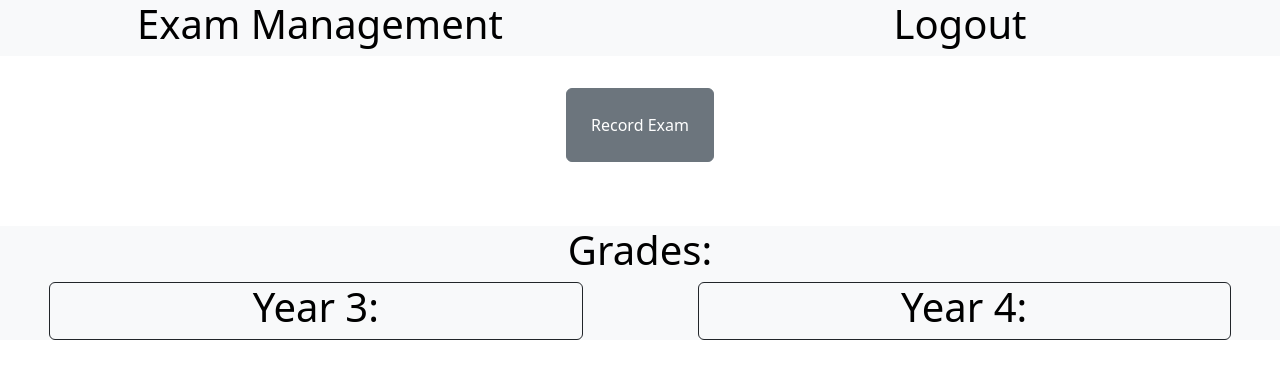
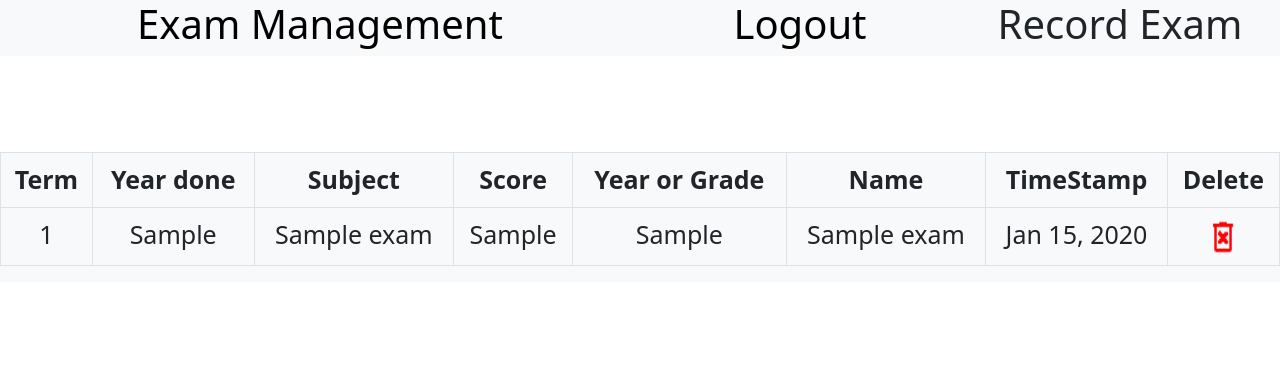
Before and after one commit to FlanHi/Student-Exam-Management-, a Flask app: page / in a window 1280 px wide. Shown: the top 379 px of the page. Run offline with Flask 3, Linux system fonts and the light colour scheme; a user stored in the database is signed in; tables that the repository leaves empty hold one stand-in row (values such as "Sample post"); some libraries are stand-ins or nearby versions.

Commit message:
Adding delete button and fixing UI

```diff
--- a/app/forms.py
+++ b/app/forms.py
@@ -31,7 +31,6 @@ class RegistrationForm(FlaskForm):
         if user is not None:
             raise ValidationError('Please use a different email address.')
 
-
 class ExamRecordForm(FlaskForm):
     """Exam Record Form"""
     term = SelectField(
@@ -42,21 +41,9 @@ class ExamRecordForm(FlaskForm):
             (3, 3)
         ],
         validators=[DataRequired(), Length(1, 16)])
-    year_done = SelectField(
-        'Year Done',
-        choices=[
-            (2023, 2023),
-            (2024, 2024)
-        ],
-        validators=[DataRequired(), Length(1, 16)])
-    subjects = SelectField(
-        'Subjects',
-        choices=[
-            ('Math', 'Math'),
-            ('English', 'English'),
-            ('French', 'French')
-        ],
-        validators=[DataRequired(), Length(1, 16)])
-    percentage_score = StringField('Score (%)', validators=[DataRequired()])
+    year_done = StringField('Year done', validators=[DataRequired()])
+    subjects = StringField('Student\'s subject', validators=[DataRequired()])
+    score = StringField('Score (%)', validators=[DataRequired()])
     year_or_grade = StringField('Student\'s Year or Grade', validators=[DataRequired()])
+    name = StringField('Student\'s name', validators=[DataRequired()])
     submit = SubmitField('Save')
--- a/app/models.py
+++ b/app/models.py
@@ -14,6 +14,7 @@ class User(UserMixin, db.Model):
     username = db.Column(db.String(64), index=True, unique=True)
     email = db.Column(db.String(128))
     password_hash = db.Column(db.String(128))
+    exams = db.relationship('Exams', backref='author', lazy='dynamic')
 
     def __repr__(self):
         return f'User {self.username}'
@@ -27,8 +28,14 @@ class User(UserMixin, db.Model):
 
 class Exams(db.Model):
     id = db.Column(db.Integer, primary_key=True)
-    Term = db.Column(db.Integer, primary_key=True)
-    School = db.Column(db.String(64))
-    Math = db.Column(db.Integer, primary_key=True)
-    English = db.Column(db.Integer, primary_key=True)
-    Comment = db.Column(db.Text, primary_key=True)
+    term = db.Column(db.Integer)
+    name = db.Column(db.String(64))
+    year_done = db.Column(db.String(4))
+    year_or_grade = db.Column(db.String(4))
+    subjects = db.Column(db.String(64))
+    score = db.Column(db.String(4))
+    timestamp = db.Column(db.DateTime, index=True, default=datetime.utcnow)
+    user_id = db.Column(db.Integer, db.ForeignKey('user.id'))
+
+    def __repr__(self):
+        return f'Grade: {self.score}'
--- a/app/routes.py
+++ b/app/routes.py
@@ -2,17 +2,43 @@ from app import app, db
 from flask import render_template, flash, redirect, url_for, request
 #from app.forms import LoginForm, ProForm
 from flask_login import current_user, login_user, logout_user, login_required
-from app.models import User
+from app.models import User, Exams
 from app.forms import LoginForm, RegistrationForm, ExamRecordForm
 from werkzeug.urls import url_parse
 
 
-@app.route('/')
-@app.route('/home')
+@app.route('/', methods=['GET', 'POST'])
+@app.route('/home', methods=['GET', 'POST'])
 @login_required
 def index():
     form = ExamRecordForm()
-    return render_template('index.html', title='Index', form=form)
+    if form.validate_on_submit():
+        exam = Exams(
+            subjects=form.subjects.data,
+            term=form.term.data,
+            name=form.name.data,
+            score=form.score.data,
+            year_done=form.year_done.data,
+            year_or_grade=form.year_or_grade.data,
+            author = current_user
+            )
+        db.session.add(exam)
+        db.session.commit()
+        flash('Exam recorded')
+        return redirect(url_for('index'))
+    exams = current_user.exams.order_by(Exams.timestamp.asc()).all()
+    print(exams)
+    return render_template('index.html', title='Index', form=form, exams=exams)
+
+
+@app.route('/home/<int:id>', methods=['GET', 'POST'])
+def index_exam(id):
+    exam = Exams.query.filter_by(id=id).first()
+    db.session.delete(exam)
+    db.session.commit()
+    flash('Deleted Recorded exam')
+    return redirect(url_for('index'))
+
 
 @app.route('/register', methods=['GET', 'POST'])
 def register():
--- a/app/templates/base.html
+++ b/app/templates/base.html
@@ -30,8 +30,11 @@
                 <div class="col-md-6">
                     <h1><a href=" {{ url_for('index') }} ">Exam Management</a></h1>
                 </div>
-                <div class="col-md-6">
+                <div class="col-md-3">
                     <h1><a href="{{ url_for('logout') }}">Logout</a></h1>
+                </div>
+                <div class="col-md-3">
+                    <a data-bs-toggle="modal" data-bs-placement="top" data-bs-target="#admin-form" title="Add New Admin" id="record-exam-button"><h1>Record Exam</h1></a>
                 </div>
             {% endif %}
         </div>
@@ -41,7 +44,7 @@
     <body>
         {% for mesg in get_flashed_messages() %}
         <br>
-        <div style="width: 80%; background-color: rgb(255, 255, 0); display: inline-block;" class="text-dark">
+        <div style="width: 80%; display: inline-block;" class="text-dark bg-primary">
             <h1>{{ mesg }}</h1>
         </div>
         <br>
@@ -59,7 +62,7 @@
 
 
     <script src="https://cdn.jsdelivr.net/npm/bootstrap@5.2.2/dist/js/bootstrap.bundle.min.js"></script>
-
+    {{ moment.include_moment()}}
 </body>
 
 <style>
@@ -74,6 +77,10 @@
         display: inline-block;
         text-decoration: none;
     }
+
+    #record-exam-button:hover {
+        color: rgb(10, 88, 202);
+    }
 </style>
 
 </html>
--- a/app/templates/index.html
+++ b/app/templates/index.html
@@ -5,7 +5,6 @@
 
 <div class="my_modal">
     <!-- Add a new admin -->
-    <button type="button" class="btn btn-secondary p-4 font-weight-bolder" data-bs-toggle="modal" data-bs-placement="top" data-bs-target="#admin-form" title="Add New Admin">Record Exam</button>
 
 
     <div class="modal fade" id="admin-form" tabindex="-1" role="dialog" aria-labelledby="admin-form" aria-hidden="true">
@@ -14,7 +13,7 @@
             <div class="modal-header">
                 <h3 class="font-weight-bolder text-primary text-gradient">Save New Exam Record</h3>
                 <button type="button" class="btn-close text-dark" data-bs-dismiss="modal" aria-label="Close">
-                <span aria-hidden="true">×</span>
+                <span aria-hidden="true">x</span>
                 </button>
             </div>
             <div class="modal-body">
@@ -64,14 +63,27 @@
 
                         <div class="col-lg-12 mb-4">
                             <div class="form-group position-relative">
-                                {{ form.percentage_score.label }} <span class="text-danger">*</span> <br>
-                                {{ form.percentage_score(class_='form-control') }}
-                                {% for error in form.percentage_score.errors %}
+                                {{ form.name.label }} <span class="text-danger">*</span> <br>
+                                {{ form.name(class_='form-control') }}
+                                {% for error in form.name.errors %}
                                     <span style="color: red;">{{error}}</span>
                                 {% endfor %}
                             </div>
                         </div>
 
+                        <div class="col-lg-12 mb-4">
+                            <div class="form-group position-relative">
+                                {{ form.score.label }} <span class="text-danger">*</span> <br>
+                                {{ form.score(class_='form-control') }}
+                                {% for error in form.score.errors %}
+                                    <span style="color: red;">{{error}}</span>
+                                {% endfor %}
+                            </div>
+                        </div>
+
+                        <!-- <div class="col-lg-12 mb-4 text-center">
+                            <button class="col-md-12 bg-primary border border-primary rounded"><h1>{{ form.submit(class='bg-primary') }}</h1></button>
+                        </div> -->
                         <div class="col-lg-12 mb-4 text-center">
                             {{ form.submit(class_='btn bg-primary btn-lg btn-rounded w-100 mt-4 mb-0') }}
                         </div>
@@ -92,19 +104,36 @@
 <br>
 
 <div class="col-md-12 bg-light">
-
-    <h1>Grades:</h1>
-
-    <div class="col-md-5 border border-dark rounded" style="display: inline-block;">
-        <h1>Year 3:</h1>
+    <div class="table-responsive">
+        <table class="table table-hover table-bordered">
+            <thead>
+                <tr>
+                    <th style="font-size: 25px;"> Term </th>
+                    <th style="font-size: 25px;"> Year done </th>
+                    <th style="font-size: 25px;"> Subject </th>
+                    <th style="font-size: 25px;"> Score </th>
+                    <th style="font-size: 25px;"> Year or Grade </th>
+                    <th style="font-size: 25px;"> Name </th>
+                    <th style="font-size: 25px;"> TimeStamp </th>
+                    <th style="font-size: 25px;"> Delete </th>
+                </tr>
+            </thead>
+            <tbody>
+                {% for exam in exams %}
+                <tr>
+                    <td style="font-size: 25px;"> {{ exam.term }} </td>
+                    <td style="font-size: 25px;"> {{ exam.year_done }} </td>
+                    <td style="font-size: 25px;"> {{ exam.subjects }} </td>
+                    <td style="font-size: 25px;"> {{ exam.score }} </td>
+                    <td style="font-size: 25px;"> {{ exam.year_or_grade }} </td>
+                    <td style="font-size: 25px;"> {{ exam.name }} </td>
+                    <td style="font-size: 25px;"> {{ moment(exam.timestamp).format('ll') }} </td>
+                    <td style="font-size: 25px;"> <a href="{{ url_for('index_exam', id = exam.id) }}" class="text-danger"><img src="{{ url_for('static', filename='images/delete_forever_FILL0_wght400_GRAD0_opsz24.png') }}" width="30px" height="40px"></a> </td>
+                </tr>
+                {% endfor %}
+            </tbody>
+        </table>
     </div>
-
-    <div class="col-md-1" style="display: inline-block;"></div>
-
-    <div class="col-md-5 border border-dark rounded" style="display: inline-block;">
-        <h1>Year 4:</h1>
-    </div>
-
 </div>
 
 {% endblock %}
--- a/app/templates/results.html
+++ /dev/null
@@ -1,5 +0,0 @@
-{ extends 'base.html' }
-
-{% block content %}
-
-{% endblock %}
```
Also changed, not shown: app/__init__.py (+15 -3 lines), migrations/versions/13323bd4b158_timestamp.py (added, +34 -0 lines), migrations/versions/32c19726da6c_relationship.py (added, +34 -0 lines), migrations/versions/6766e8a522d6_adding_some_collumns.py (added, +46 -0 lines), migrations/versions/88e3d76e2bbb_relationship.py (added, +34 -0 lines), migrations/versions/bf4f11a6bc84_created_exams_table.py (added, +44 -0 lines), requirements.txt (+15 -3 lines), app.db, app/static/images/delete_forever_FILL0_wght400_GRAD0_opsz24.png (added).
